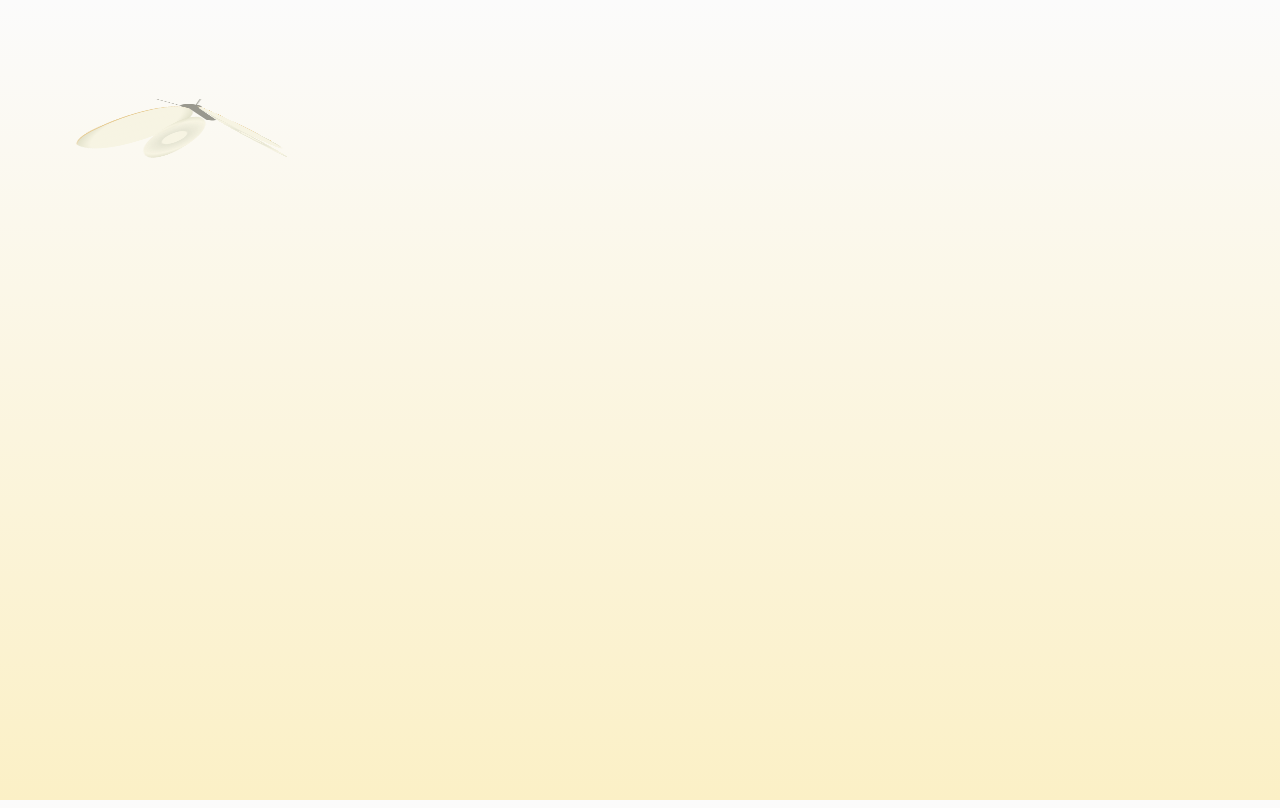
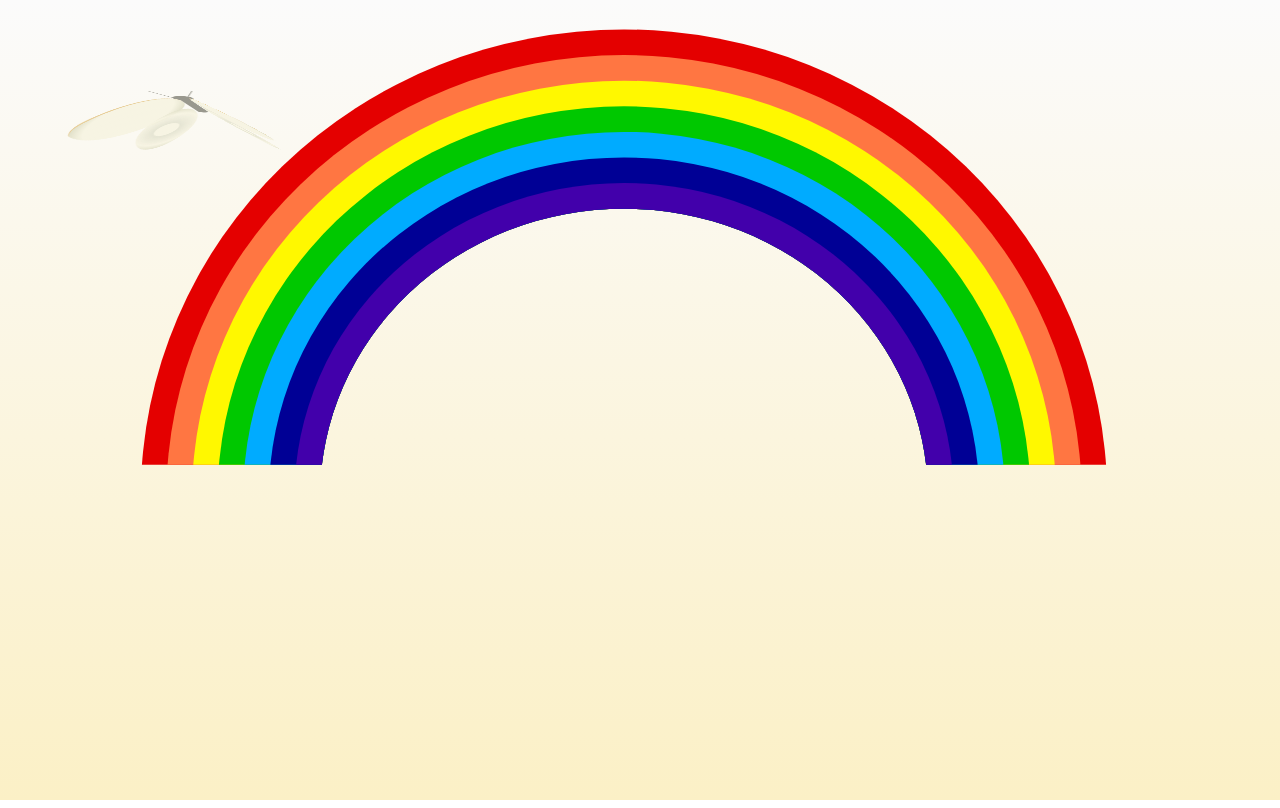
Before and after one commit to maxxcrawford/hope, a plain HTML site: page index.html in a window 1280 px wide. Drawn offline with Linux system fonts and the light colour scheme.

Commit message:
Add rainbow

```diff
--- a/app.css
+++ b/app.css
@@ -4,4 +4,27 @@ html {
 body {
     font-family: "Helvetic Neue", Helvetica, Arial, sans-serif;
     color: white;
+    margin: 0;
 }
+
+.rainbow {
+  position: relative;
+  width: 95vw;
+  height: 45vw;
+  overflow: hidden;
+  background: transparent;
+  transform: translate(-50vw, -16.666vw);
+  top: 8vw;
+  left: 50vw;
+  z-index: 1;
+}
+.rainbow:after {
+  position: absolute;
+  content: '';
+  width: 50%;
+  height: 100%;
+  top: 25vw;
+  left: 25vw;
+  border-radius: 50%;
+  box-shadow: 0 0 0 2vw #4200AB, 0 0 0 4vw #000095, 0 0 0 6vw #00ABFF, 0 0 0 8vw #00C800, 0 0 0 10vw #FFF800, 0 0 0 12vw #FF7642, 0 0 0 14vw #E40000;
+}
--- a/butterfly.css
+++ b/butterfly.css
@@ -81,6 +81,7 @@ body {
     position: relative;
     animation: hover 3s linear infinite alternate;
     transform-style: preserve-3d;
+    z-index: 5;
 }
 
 .wing {
--- a/index.html
+++ b/index.html
@@ -12,7 +12,7 @@
 </head>
 
 <body>
-    <div class="container">
+  <div class="container">
     <div class="hover-container">
         <div class="left wing"></div>
         <div class="right wing"></div>
@@ -20,6 +20,7 @@
         <div class="head"></div>
     </div>
   </div>
+  <div class="rainbow"></div>
 
   <script src="/prefixfree.min.js"></script>
   <script src="/app.js"></script>
```
